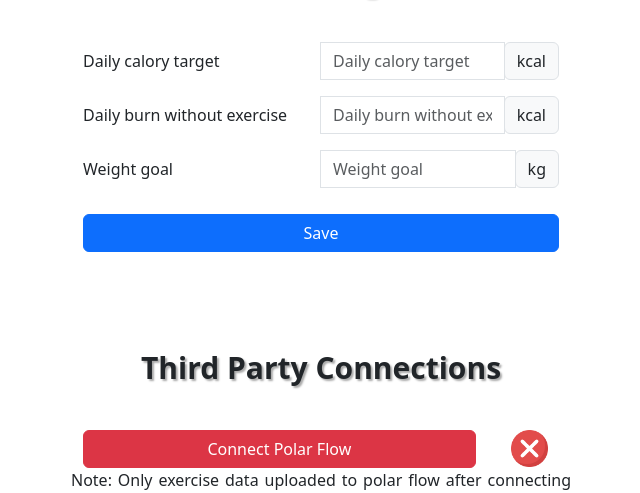
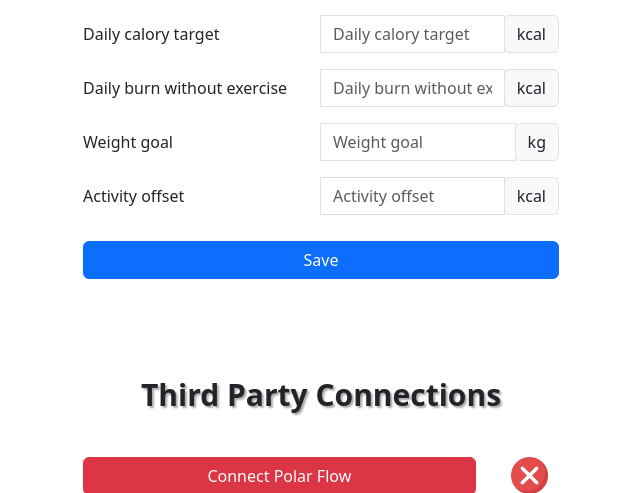
Before and after one commit to 0LTSU0/caloryTrackerWebapp, a Python web app: template templates/profile.html in a window 1280 px wide. Shown: the part 177-670 px from the top of the page, without its empty margins (319-959 px from the left). Run offline with Jinja, Linux system fonts and the light colour scheme; the template is opened without the code that fills it, so the values that code supplies are empty; some libraries are stand-ins or nearby versions.

Commit message:
missing files

```diff
--- a/static/scripts.js
+++ b/static/scripts.js
@@ -497,13 +497,15 @@
     try {
         avgEat = parseInt(data.avg);
         avgBurn = 0;
+        const activity_offset = parseInt(document.getElementById("activity_offset").value);
+        console.debug("createEatVBurnedBar() using activity offset", activity_offset)
         for (let d of data.figure.data) {
             if (d.name == "Activity burn") {
                 let total = 0;
                 let count = 0;
                 for (let val of d.y) {
                     if (val != 0) {
-                        total = total + val;
+                        total = total + (val - activity_offset);
                         count = count + 1;
                     }
                 }
--- a/templates/foods.html
+++ b/templates/foods.html
@@ -157,6 +157,7 @@
                 style="--value:100">
             </div>
             <div class="col-12 text-center weeklyavgbar_text" id="weeklyavgbar_text"><a>Asddfg</a></div>
+            <input type="hidden" id="activity_offset" value="{{ activity_offset }}">
         </div>
     </div>
 </body>
--- a/templates/profile.html
+++ b/templates/profile.html
@@ -70,6 +70,13 @@
                             <span class="input-group-text" id="basic-addon3">kg</span>
                         </div>
                     </div>
+                    <div class="input-group mb-3">
+                        <label for="activity_offset_input" class="col-sm-6 col-form-label">Activity offset</label>
+                        <input type="text" id="activity_offset_input" name="activity_offset_input" class="form-control" placeholder="Activity offset" aria-describedby="basic-addon3" value="{{activity_offset}}">
+                        <div class="input-group-append">
+                            <span class="input-group-text" id="basic-addon3">kcal</span>
+                        </div>
+                    </div>
                     {% if show_error_msg %}
                     <text style="font-weight: bold; color: crimson;" id="error_msg_from_flask">{{error_msg}}</text>
                     {% endif %}
```
